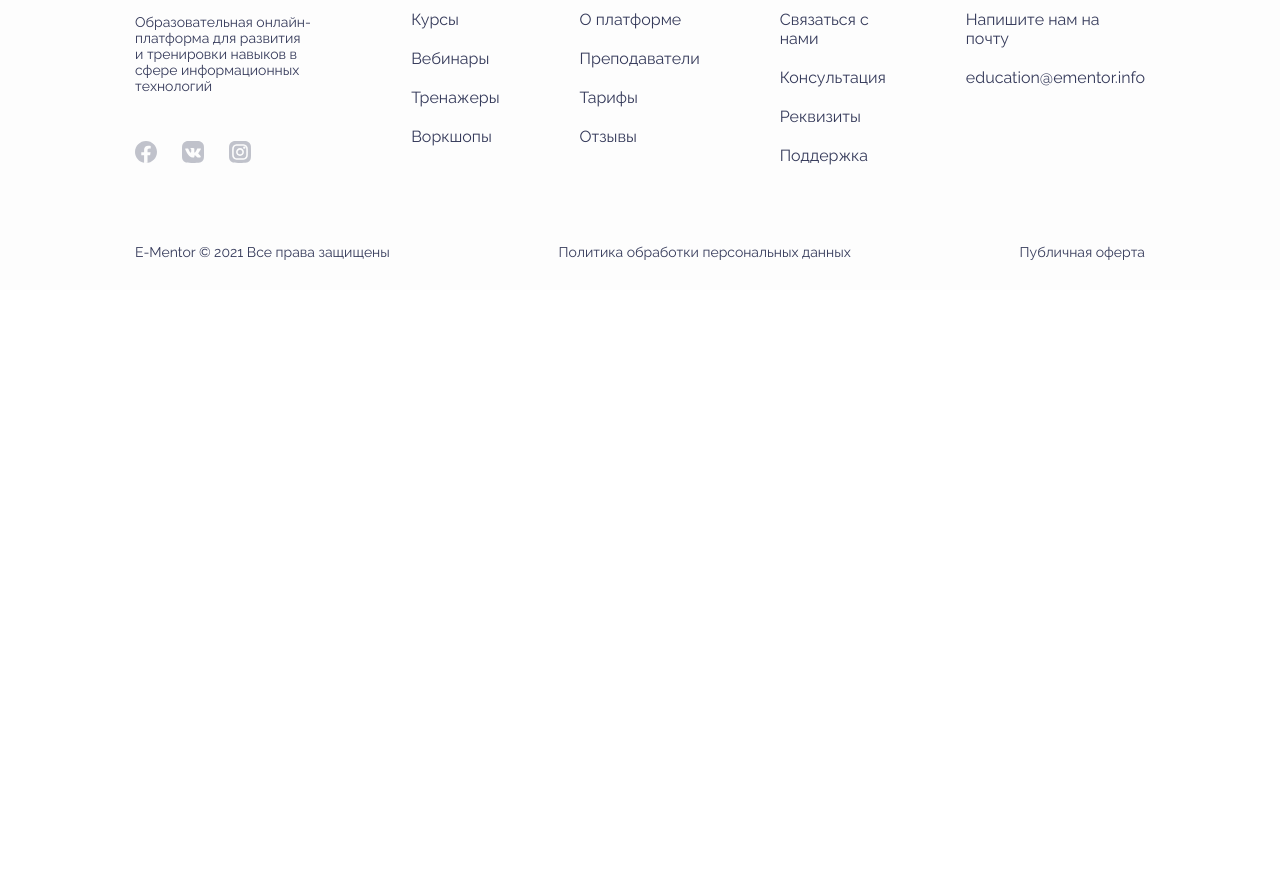
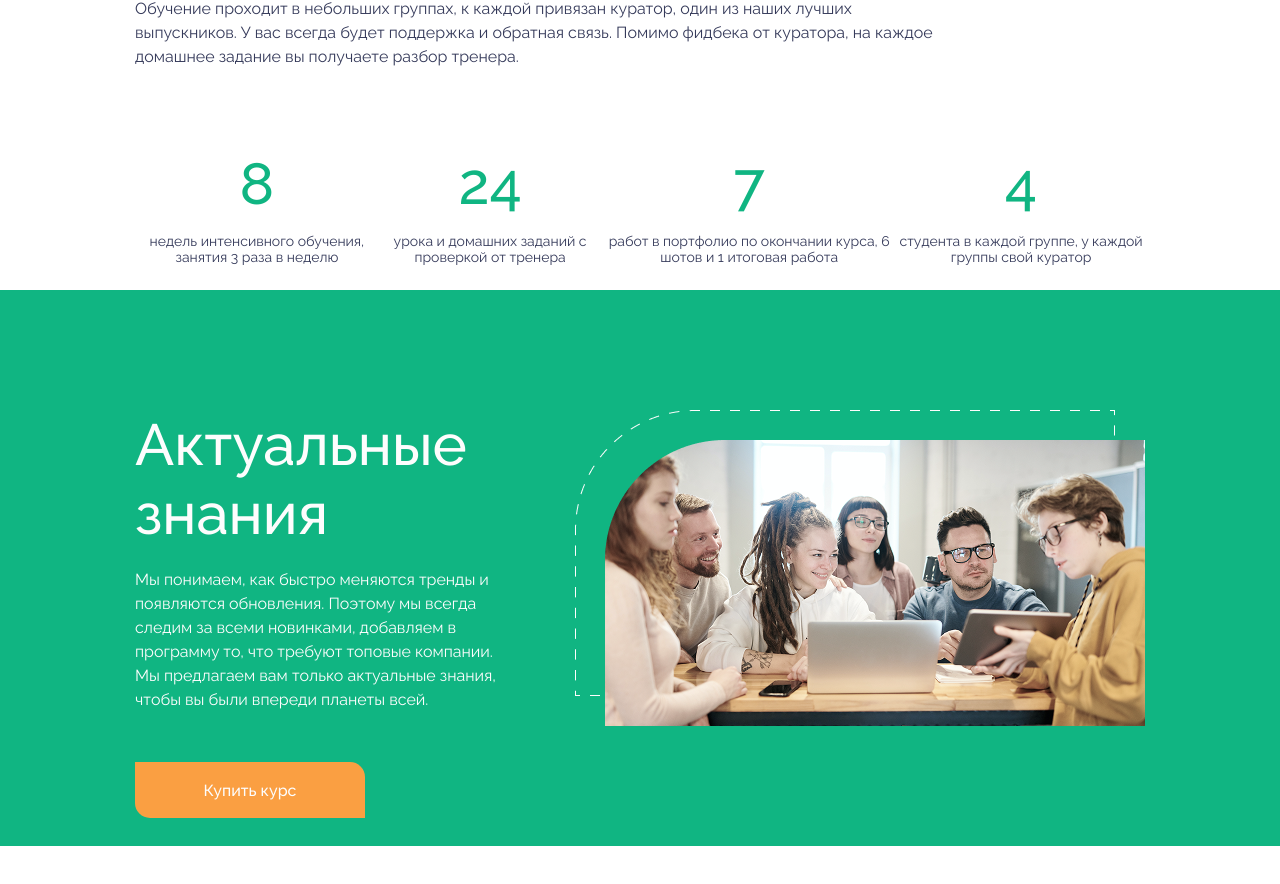
Before and after one commit to FarkhadKarim/portfolio, a Vue app: page / in a window 1280 px wide. Shown: the part 5224-6108 px from the top of the page. Before the commit the page ends 5514 px from the top, so only its background shows below. Built offline with nearby package versions, Linux system fonts and the light colour scheme.

Commit message:
MActual.vue added

```diff
--- a/src/App.vue
+++ b/src/App.vue
@@ -7,6 +7,7 @@
 import MCourses from '@/components/MCourses/MCourses.vue'
 import MJoin from '@/components/MJoin/MJoin.vue'
 import MMotion from '@/components/MMotionDesign/MMotionDesign.vue'
+import MActual from '@/components/MActual/MActual.vue'
 
 export default {
   components: {
@@ -18,6 +19,7 @@
     MCourses,
     MJoin,
     MMotion,
+    MActual,
   },
 }
 </script>
@@ -30,9 +32,10 @@
     <MEduFormat />
     <MCourses />
     <MJoin />
-    <MMotion />
   </main>
   <MFooter />
+  <MMotion />
+  <MActual />
 </template>
 
 <style scoped>
--- /dev/null
+++ b/src/components/MActual/MActual.vue
@@ -0,0 +1,58 @@
+<template>
+  <section class="actual">
+    <div class="actual-content container">
+      <div class="course-content">
+        <p>Актуальные знания</p>
+        <p>
+          Мы понимаем, как быстро меняются тренды и появляются обновления. Поэтому мы всегда следим
+          за всеми новинками, добавляем в программу то, что требуют топовые компании. <br />
+          Мы предлагаем вам только актуальные знания, чтобы вы были впереди планеты всей.
+        </p>
+        <button class="buy-btn">Купить курс</button>
+      </div>
+      <div class="icon">
+        <img src="./img/Group4.png" alt="no-img" />
+      </div>
+    </div>
+  </section>
+</template>
+
+<script></script>
+
+<style scoped>
+.actual {
+  height: 556px;
+  width: 100%;
+  background: var(--green-bc);
+  color: #fdfdfd;
+}
+.actual-content {
+  padding-top: 120px;
+  padding-bottom: 120px;
+  display: flex;
+  flex-direction: row;
+  justify-content: space-between;
+  gap: 60px;
+}
+.buy-btn {
+  width: 230px;
+  height: 56px;
+  border-radius: 0 15px 0 15px;
+  background: #fa9f42;
+  color: #fdfdfd;
+  text-align: center;
+  font-size: 16px;
+  font-family: RalewayM;
+  border: none;
+}
+.course-content p:first-child {
+  font-family: RalewayM;
+  font-size: 58px;
+}
+.course-content p:nth-last-of-type(1) {
+  margin-top: 20px;
+  margin-bottom: 50px;
+  font-family: RalewayR;
+  line-height: 150%;
+}
+</style>
```
Also changed, not shown: src/components/MActual/img/Group4.png (added), src/components/MActual/img/pic.png (added).
